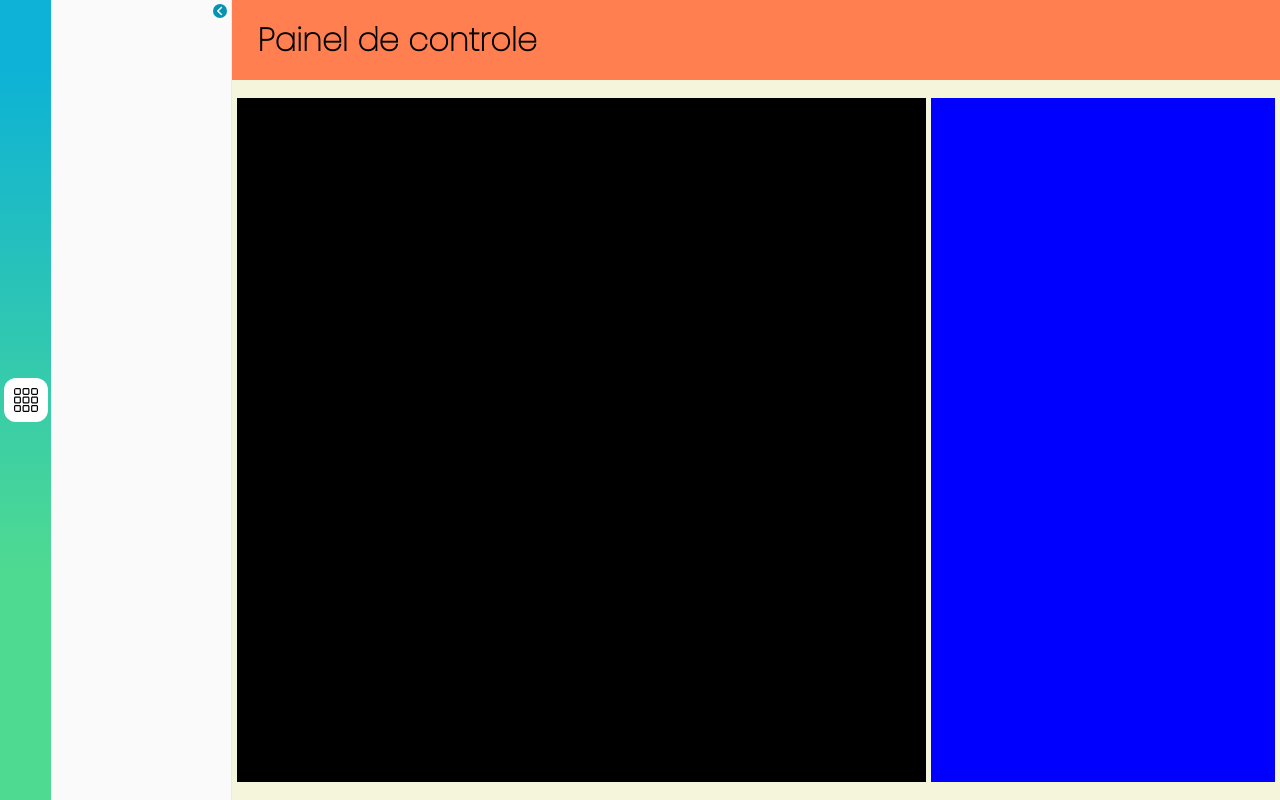
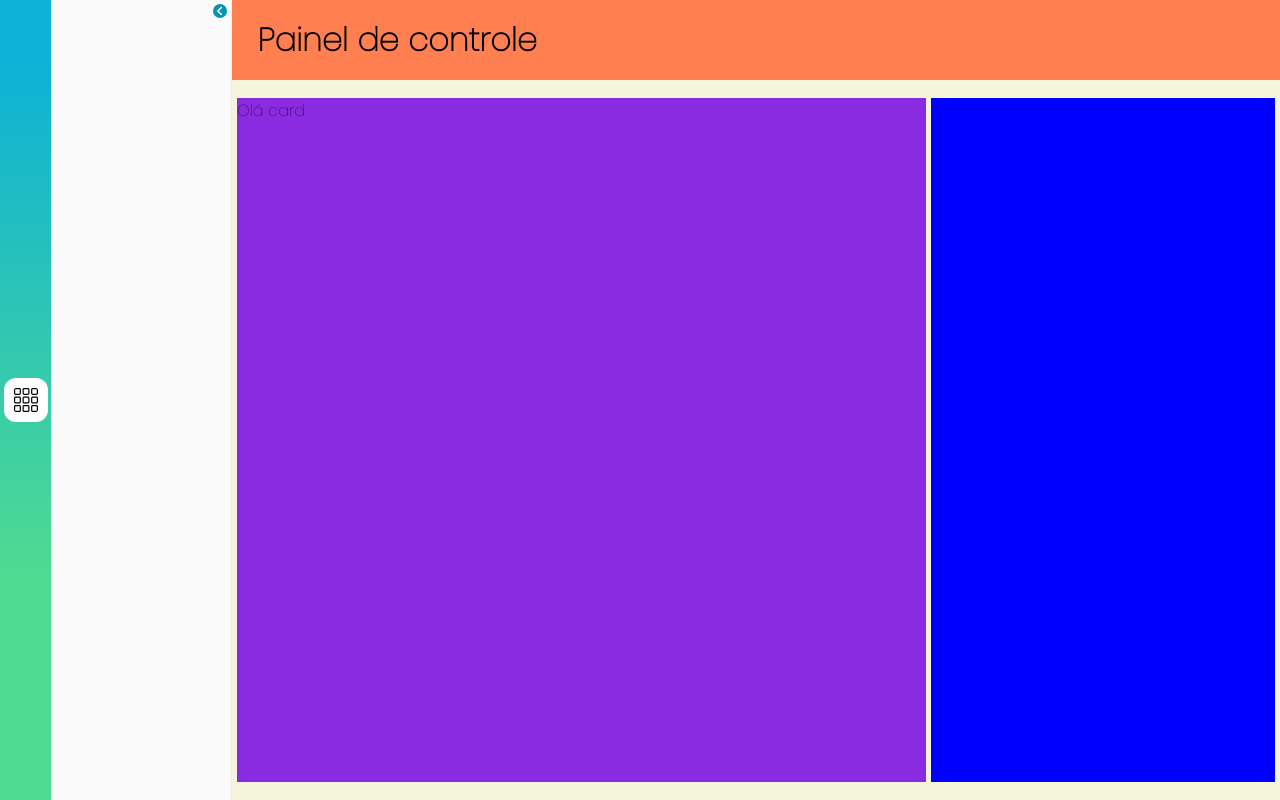
Before and after one commit to Alhenri/InspectApp, a React (Create React App) app: page / in a window 1280 px wide. Built offline with nearby package versions, Linux system fonts and the light colour scheme.

Commit message:
Criando a context-api

```diff
--- a/src/components/Graph/Card/Card.tsx
+++ b/src/components/Graph/Card/Card.tsx
@@ -1,9 +1,12 @@
-import React from 'react';
+import React, { useContext } from 'react';
+import dataContext from '../../../context/DataContextProvider'
 
 export default function Card(){
+    const { dado, changeData } = useContext(dataContext)
+    console.log("dado: ",dado);
     return(
         <div>
-
+            Olá card
         </div>
     )
 }
--- a/src/context/AuthContextProvider.tsx
+++ /dev/null
@@ -1,3 +0,0 @@
-// Arquivo que fará a captura dos dados
-
-export {};
--- /dev/null
+++ b/src/context/DataContextProvider.tsx
@@ -0,0 +1,30 @@
+// Arquivo que fará a captura dos dados
+import React, { createContext, useState, ReactNode } from 'react'
+
+interface Idata{
+    dado: object| null, // as informaçoes de fato
+    changeData: Function; // muda informação
+}
+
+interface Iprops{
+    children?: ReactNode
+}
+
+const DataContext = createContext <Idata>({} as Idata); // dados do meu contexto
+
+// Essa função deve ser usava como elemento tsx que limita a area dos dados
+export function DataProvider({children}: Iprops){
+
+    // Esse state será usado pela aplicação que estiver dentro do DataProvider
+    const [ data, setData ] = useState<object>({primeiro: "sim"});
+    console.log(data);
+
+    return (
+        <DataContext.Provider value={{dado: data, changeData: setData}}>
+            {children}
+        </DataContext.Provider>
+    )
+}
+
+// Dados exportados: visiveis somente para seu contexto
+export default DataContext
--- /dev/null
+++ b/src/context/database/ConnectdataBase.tsx
@@ -0,0 +1,4 @@
+// a classe que fará requisições a api e padronizará o objeto
+export default class {
+
+}
--- /dev/null
+++ b/src/context/database/DataBase-Example.tsx
@@ -0,0 +1,4 @@
+// Base de dados para teste
+export {
+
+}
--- a/src/context/database/data.tsx
+++ /dev/null
@@ -1,3 +0,0 @@
-export default class {
-    // a classe que fará requisições a api
-}
--- a/src/pages/controlPanel/controlPanel.tsx
+++ b/src/pages/controlPanel/controlPanel.tsx
@@ -1,16 +1,39 @@
 import React from 'react'
 import Card from '../../components/Graph/Card/Card'
-import { ContainerLeft, ContainerRight } from './style';
+import {
+    ContainerLeft,
+    ContainerRight,
+    BarGraphArea,
+    CirGraphArea,
+    LeftListArea,
+    RightCirGraphArea,
+    RightListArea
+} from './style';
 
+// Esse componente é responśavel por montar os conteudos
+// especificos de cada opção do header
 export default function ControlPanel(){
     return(
         // Conteudo da page (nao precisa ser o elemento)
         <>
             <ContainerLeft>
+                <BarGraphArea>
+                    <Card />
+                </BarGraphArea>
+                <CirGraphArea>
 
+                </CirGraphArea>
+                <LeftListArea>
+
+                </LeftListArea>
             </ContainerLeft>
             <ContainerRight>
+                <RightCirGraphArea>
 
+                </RightCirGraphArea>
+                <RightListArea>
+
+                </RightListArea>
             </ContainerRight>
         </>
     )
--- a/src/pages/controlPanel/style.ts
+++ b/src/pages/controlPanel/style.ts
@@ -2,9 +2,12 @@ import styled from 'styled-components';
 
 export const ContainerLeft = styled.div`
     height: 95%;
-    background-color: black;
+    background-color: blueviolet;
     flex: 2;
     margin-left: 5px;
+
+    display: flex;
+    flex-direction: column;
 `;
 
 export const ContainerRight = styled(ContainerLeft)`
@@ -12,3 +15,28 @@ export const ContainerRight = styled(ContainerLeft)`
     background-color: blue;
     margin-right: 5px;
 `;
+
+// Area do grafico de barras
+export const BarGraphArea = styled.div`
+    flex: 1;
+`;
+
+// Area do grafico de circulo
+export const CirGraphArea = styled(BarGraphArea)`
+
+`;
+
+// Area da lista esquerda
+export const LeftListArea = styled(BarGraphArea)`
+
+`;
+
+// Area do grafico de circulo direita
+export const RightCirGraphArea = styled.div`
+    flex: 1;
+`;
+
+// Area da lista direita
+export const RightListArea = styled.div`
+    flex: 2;
+`;
--- a/src/pages/pageHome/pageHome.tsx
+++ b/src/pages/pageHome/pageHome.tsx
@@ -1,7 +1,8 @@
 import React from 'react';
 import Header from '../../components/Header/Header';
 import ControlPanel from '../controlPanel/controlPanel';
-import { Content, ContentArea, HomeStyle, TitleArea } from './style'
+import { Content, ContentArea, HomeStyle, TitleArea } from './style';
+import { DataProvider } from '../../context/DataContextProvider'; // provedor de dados
 // Na home vou mudar os conteudos, que na verdade serão como novas pages
 
 function Home() {
@@ -10,10 +11,12 @@ function Home() {
       <Header />
       <Content>
         <TitleArea><h1>Painel de controle</h1></TitleArea>
+        <DataProvider>
         <ContentArea>
           {/* Aqui vai ser mostrado o conteudo selecionado no header */}
           <ControlPanel />
         </ContentArea>
+        </DataProvider>
       </Content>
     </HomeStyle>
   );
```
Also changed, not shown: 1 other file (tests, documents, lock files or other folders).
